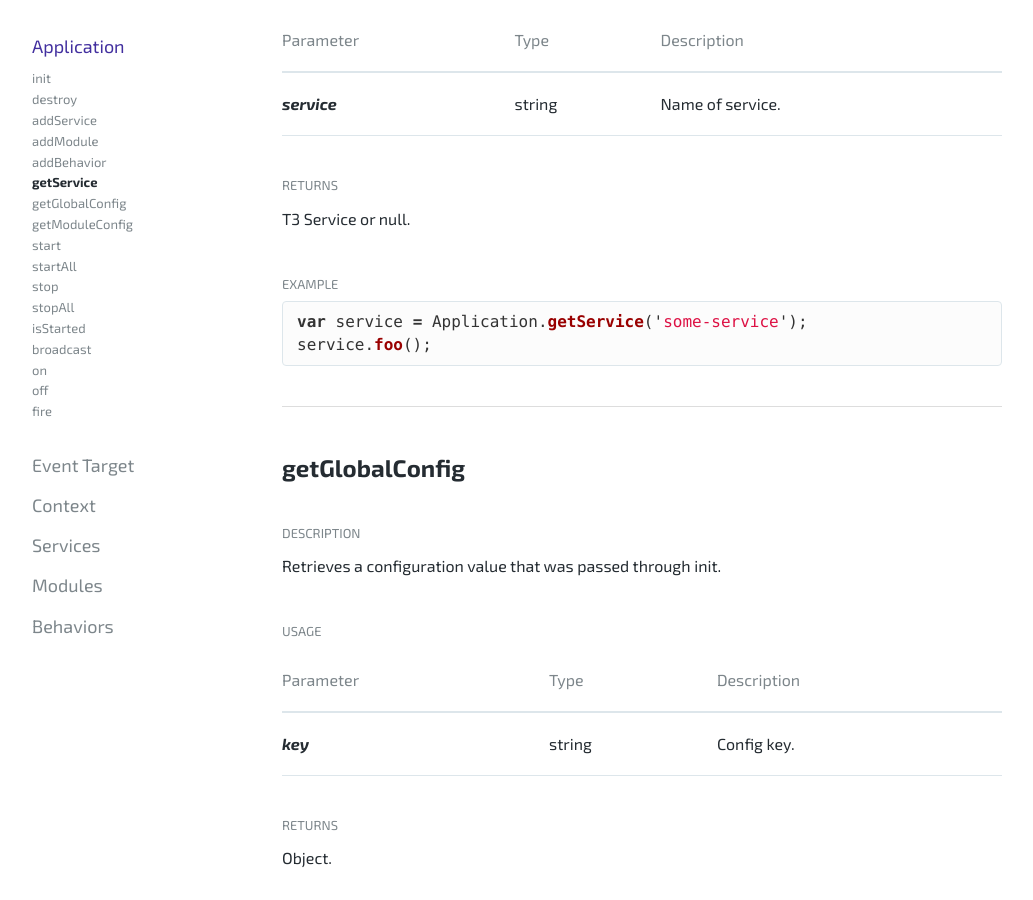
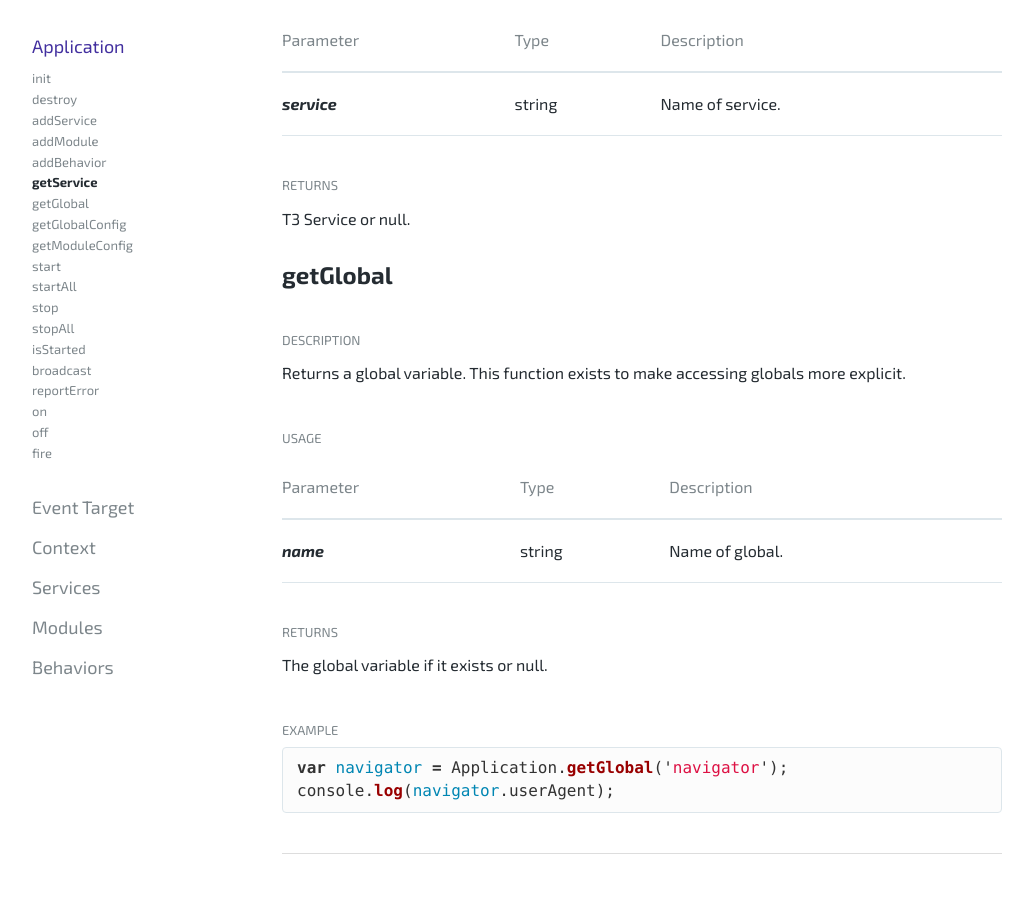
Before and after one commit to box/t3js, a Jekyll site: the page built from docs/api/application.md, in a window 1280 px wide and 900 px high, scrolled down 4071 px. Shown: the whole window, without its empty margins (123-1156 px from the left). Built offline with Jekyll 4.4.1, drawn with Linux system fonts in a browser that asks for light colours; Markdown is read by kramdown in place of the engine named in the settings; some of the changed text lies outside the part shown.

Commit message:
Updated documentation for reportError and getGlobal

```diff
--- a/_includes/documentation-nav.html
+++ b/_includes/documentation-nav.html
@@ -3,7 +3,7 @@
     <div id="side-nav-application">
         <h4><a class="{% if page.url contains '/docs/api/application' %}current{% endif %}" href="{{ site.baseurl }}/docs/api/application/">Application</a></h4>
         {% if page.url contains '/docs/api/application' %}
-            {% include documentation-ul.html directory='application' items='init destroy addService addModule addBehavior getService getGlobalConfig getModuleConfig start startAll stop stopAll isStarted broadcast on off fire' %}
+            {% include documentation-ul.html directory='application' items='init destroy addService addModule addBehavior getService getGlobal getGlobalConfig getModuleConfig start startAll stop stopAll isStarted broadcast reportError on off fire' %}
         {% endif %}
     </div>
     <div id="side-nav-event-target">
@@ -15,7 +15,7 @@
     <div id="side-nav-context">
         <h4><a class="{% if page.url contains '/docs/api/context' %}current{% endif %}" href="{{ site.baseurl }}/docs/api/context/">Context</a></h4>
         {% if page.url contains '/docs/api/context' %}
-            {% include documentation-ul.html directory='context' items='getElement getConfig broadcast getService getGlobalConfig' %}
+            {% include documentation-ul.html directory='context' items='getElement getConfig broadcast getService getGlobal getGlobalConfig' %}
         {% endif %}
     </div>
     <div id="side-nav-services">
--- a/docs/api/application.md
+++ b/docs/api/application.md
@@ -231,10 +231,37 @@ Retrieves an instance of a registered service.
 ### Returns
 T3 Service or null.
 
+<div class="anchor" id="getGlobal"></div>
+## getGlobal
+### Description
+Returns a global variable. This function exists to make accessing globals more explicit.
+
+### Usage
+<table class="table table-striped">
+	<thead>
+		<tr>
+			<th>Parameter</th>
+			<th>Type</th>
+			<th>Description</th>
+		</tr>
+	</thead>
+	<tbody>
+		<tr>
+			<td class="required">name</td>
+			<td>string</td>
+			<td>Name of global.</td>
+		</tr>
+	</tbody>
+</table>
+
+### Returns
+The global variable if it exists or null.
+
+
 ### Example
 {% highlight javascript %}
-var service = Application.getService('some-service');
-service.foo();
+var navigator = Application.getGlobal('navigator');
+console.log(navigator.userAgent);
 {% endhighlight %}
 
 
@@ -590,6 +617,35 @@ Application.broadcast('statechanged', {
 
 <hr class="separator">
 
+## reportError
+### Description
+Signals that an error has occurred. If in debug mode, an error is thrown. Otherwise, an event is fired.
+
+### Usage
+<table class="table table-striped">
+	<thead>
+		<tr>
+			<th>Parameter</th>
+			<th>Type</th>
+			<th>Description</th>
+		</tr>
+	</thead>
+	<tbody>
+		<tr>
+			<td class="required">exception</td>
+			<td>Error</td>
+			<td>An error object</td>
+		</tr>
+	</tbody>
+</table>
+
+### Example
+{% highlight javascript %}
+Application.reportError(new Error('Invalid User ID'));
+{% endhighlight %}
+
+<hr class="separator">
+
 ## Additional Methods
 <div class="anchor" id="on"></div>
 ### on
```
Also changed, not shown: docs/api/behaviors.md (+4 -4 lines), docs/api/context.md (+35 -0 lines), README.md, js/archive/t3-0.3.0.min.js.
